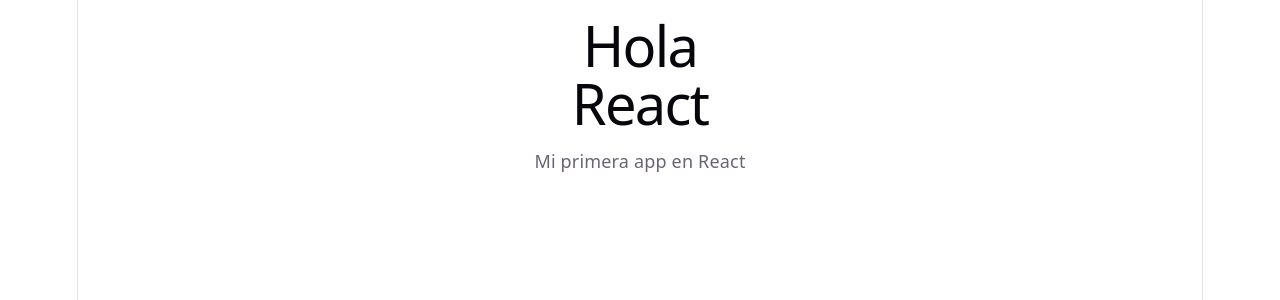
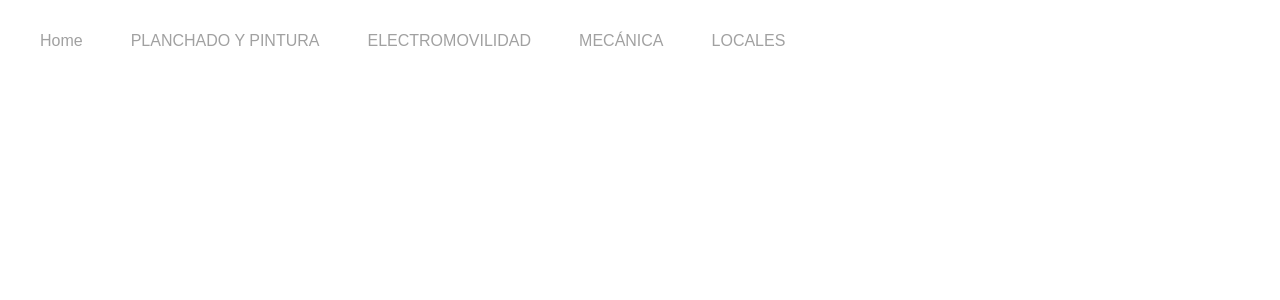
Before and after one commit to Zdm17y4/Frontend-Taller-Automotriz, a React (Vite) app in the folder mi-react-app/: page / in a window 1280 px wide. Shown: the top 300 px of the page. Built offline with nearby package versions, Linux system fonts and the light colour scheme.

Commit message:
Avance del CSS para el Navbar

```diff
--- a/mi-react-app/src/App.jsx
+++ b/mi-react-app/src/App.jsx
@@ -1,9 +1,9 @@
+import Navbar from "./Navbar";
+
 function App() {
   return (
     <div>
-      <h1>Hola</h1>
-      <h1>React</h1>
-      <p>Mi primera app en React</p>
+      <Navbar />
     </div>
   );
 }
--- a/mi-react-app/src/Navbar.jsx
+++ b/mi-react-app/src/Navbar.jsx
@@ -1,46 +1,56 @@
-function Navbar(){
+function Navbar() {
     return (
-        <nav>
-            <ul>
-                <li>PLANCHADO Y PINTURA
-                    <ul>
-                        <li>PLANCHADO Y PINTURA PAÑOS</li>
-                        <li>TRATAMIENTO DE PINTURA</li>
-                        <li>REPARACION Y PINTURA DE AROS</li>
-                        <li>PINTURA EXPRESS</li>
+        <nav className="navbar">
+            <ul className="nav-menu">
+                <li className="nav-item">
+                    <button>Home</button>
+                </li>
+
+                <li className="nav-item">
+                    <button>PLANCHADO Y PINTURA</button>
+                    <ul className="dropdown">
+                        <li><button>PLANCHADO Y PINTURA PAÑOS</button></li>
+                        <li><button>TRATAMIENTO DE PINTURA</button></li>
+                        <li><button>REPARACION Y PINTURA DE AROS</button></li>
+                        <li><button>PINTURA EXPRESS</button></li>
                     </ul>
                 </li>
-                <li>ELECTROMOVILIDAD
-                    <ul>
-                        <li>VENTA DE VEHICULOS NUEVOS</li>
+
+                <li className="nav-item">
+                    <button>ELECTROMOVILIDAD</button>
+                    <ul className="dropdown">
+                        <li><button>VENTA DE VEHICULOS NUEVOS</button></li>
                     </ul>
                 </li>
-                <li>MECÁNICA
-                    <ul>
-                        <li>INSPECCION Y DIAGNÓSTICO</li>
-                        <li>SERVICIO DE MANTENIMIENTOS</li>
-                        <li>FRENOS</li>
-                        <li>SUSPENSION Y DIRECCIÓN</li>
-                        <li>SISTEMA DE REFRIGERACIÓN</li>
-                        <li>ELECTRICIDAD Y ELECTRÓNICA</li>
-                        <li>AIRE ACONDICIONADO</li>
-                        <li>REPARACIÓN DE MOTORES</li>
+
+                <li className="nav-item">
+                    <button>MECÁNICA</button>
+                    <ul className="dropdown">
+                        <li><button>INSPECCION Y DIAGNÓSTICO</button></li>
+                        <li><button>SERVICIO DE MANTENIMIENTOS</button></li>
+                        <li><button>FRENOS</button></li>
+                        <li><button>SUSPENSION Y DIRECCIÓN</button></li>
+                        <li><button>SISTEMA DE REFRIGERACIÓN</button></li>
+                        <li><button>ELECTRICIDAD Y ELECTRÓNICA</button></li>
+                        <li><button>AIRE ACONDICIONADO</button></li>
+                        <li><button>REPARACIÓN DE MOTORES</button></li>
                     </ul>
                 </li>
-                <li>PLANCHADO
-                    <ul>
-                        <li>PLANCHADO Y PINTURA PAÑOS</li>
-                        <li>TRATAMIENTO DE PINTURA</li>
-                        <li>REPARACION Y PINTURA DE AROS</li>
-                        <li>PINTURA EXPRESS</li>
+
+                <li className="nav-item">
+                    <button>LOCALES</button>
+                    <ul className="dropdown">
+                        <li><button>LOCALES PREMIUM</button></li>
+                        <li><button>SURQUILLO</button></li>
+                        <li><button>LOCALES MULTIMARCA</button></li>
+                        <li><button>SURQUILLO</button></li>
+                        <li><button>SAN LUIS</button></li>
+                        <li><button>LA MOLINA</button></li>
                     </ul>
                 </li>
             </ul>
+        </nav>
+    );
+}
 
-            <div>
-                <span>WHATSAPP</span>
-                <strong>977123233</strong>
-            </div>
-        </nav>
-    )
-}
+export default Navbar;
--- a/mi-react-app/src/index.css
+++ b/mi-react-app/src/index.css
@@ -1,111 +1,64 @@
-:root {
-  --text: #6b6375;
-  --text-h: #08060d;
-  --bg: #fff;
-  --border: #e5e4e7;
-  --code-bg: #f4f3ec;
-  --accent: #aa3bff;
-  --accent-bg: rgba(170, 59, 255, 0.1);
-  --accent-border: rgba(170, 59, 255, 0.5);
-  --social-bg: rgba(244, 243, 236, 0.5);
-  --shadow:
-    rgba(0, 0, 0, 0.1) 0 10px 15px -3px, rgba(0, 0, 0, 0.05) 0 4px 6px -2px;
-
-  --sans: system-ui, 'Segoe UI', Roboto, sans-serif;
-  --heading: system-ui, 'Segoe UI', Roboto, sans-serif;
-  --mono: ui-monospace, Consolas, monospace;
-
-  font: 18px/145% var(--sans);
-  letter-spacing: 0.18px;
-  color-scheme: light dark;
-  color: var(--text);
-  background: var(--bg);
-  font-synthesis: none;
-  text-rendering: optimizeLegibility;
-  -webkit-font-smoothing: antialiased;
-  -moz-osx-font-smoothing: grayscale;
-
-  @media (max-width: 1024px) {
-    font-size: 16px;
-  }
+.navbar {
+  background-color: #ffffff;
+  padding: 1rem;
+  display: flex;
+  justify-content: space-between;
+  align-items: center;
 }
 
-@media (prefers-color-scheme: dark) {
-  :root {
-    --text: #9ca3af;
-    --text-h: #f3f4f6;
-    --bg: #16171d;
-    --border: #2e303a;
-    --code-bg: #1f2028;
-    --accent: #c084fc;
-    --accent-bg: rgba(192, 132, 252, 0.15);
-    --accent-border: rgba(192, 132, 252, 0.5);
-    --social-bg: rgba(47, 48, 58, 0.5);
-    --shadow:
-      rgba(0, 0, 0, 0.4) 0 10px 15px -3px, rgba(0, 0, 0, 0.25) 0 4px 6px -2px;
-  }
-
-  #social .button-icon {
-    filter: invert(1) brightness(2);
-  }
+.nav-menu {
+  display: flex;
+  list-style: none;
+  gap: 1rem;
+  margin: 0;
+  padding: 0;
 }
 
-body {
-  margin: 0;
+.nav-item {
+  position: relative;
 }
 
-#root {
-  width: 1126px;
-  max-width: 100%;
-  margin: 0 auto;
-  text-align: center;
-  border-inline: 1px solid var(--border);
-  min-height: 100svh;
-  display: flex;
-  flex-direction: column;
-  box-sizing: border-box;
+.nav-item button {
+  background: none;
+  border: none;
+  color: rgb(161, 161, 161);
+  padding: 0.5rem 1rem;
+  cursor: pointer;
+  font-size: 1rem;
 }
 
-h1,
-h2 {
-  font-family: var(--heading);
-  font-weight: 500;
-  color: var(--text-h);
+.nav-item button:hover{
+  background: rgb(113, 113, 113);
+  color: #ffffff;
 }
 
-h1 {
-  font-size: 56px;
-  letter-spacing: -1.68px;
-  margin: 32px 0;
-  @media (max-width: 1024px) {
-    font-size: 36px;
-    margin: 20px 0;
-  }
-}
-h2 {
-  font-size: 24px;
-  line-height: 118%;
-  letter-spacing: -0.24px;
-  margin: 0 0 8px;
-  @media (max-width: 1024px) {
-    font-size: 20px;
-  }
-}
-p {
+.dropdown {
+  display: none;
+  position: absolute;
+  top: 100%;
+  left: 0;
+  background-color: rgb(188, 188, 188);
+  min-width: 200px;
+  border-radius: 4px;
+  padding: 0;
   margin: 0;
+  list-style: none;
+  z-index: 1000;
 }
 
-code,
-.counter {
-  font-family: var(--mono);
-  display: inline-flex;
-  border-radius: 4px;
-  color: var(--text-h);
+.dropdown li button {
+  color: #ffffff;
+  padding: 0.75rem 1rem;
+  width: 100%;
+  text-align: left;
+  border-bottom: 1px solid #eee;
 }
 
-code {
-  font-size: 15px;
-  line-height: 135%;
-  padding: 4px 8px;
-  background: var(--code-bg);
+.dropdown li button:hover {
+  background-color: #dddddd;
 }
+
+/* EFECTO HOVER: al pasar el cursor muestra el dropdown */
+.nav-item:hover .dropdown {
+  display: block;
+}
```
